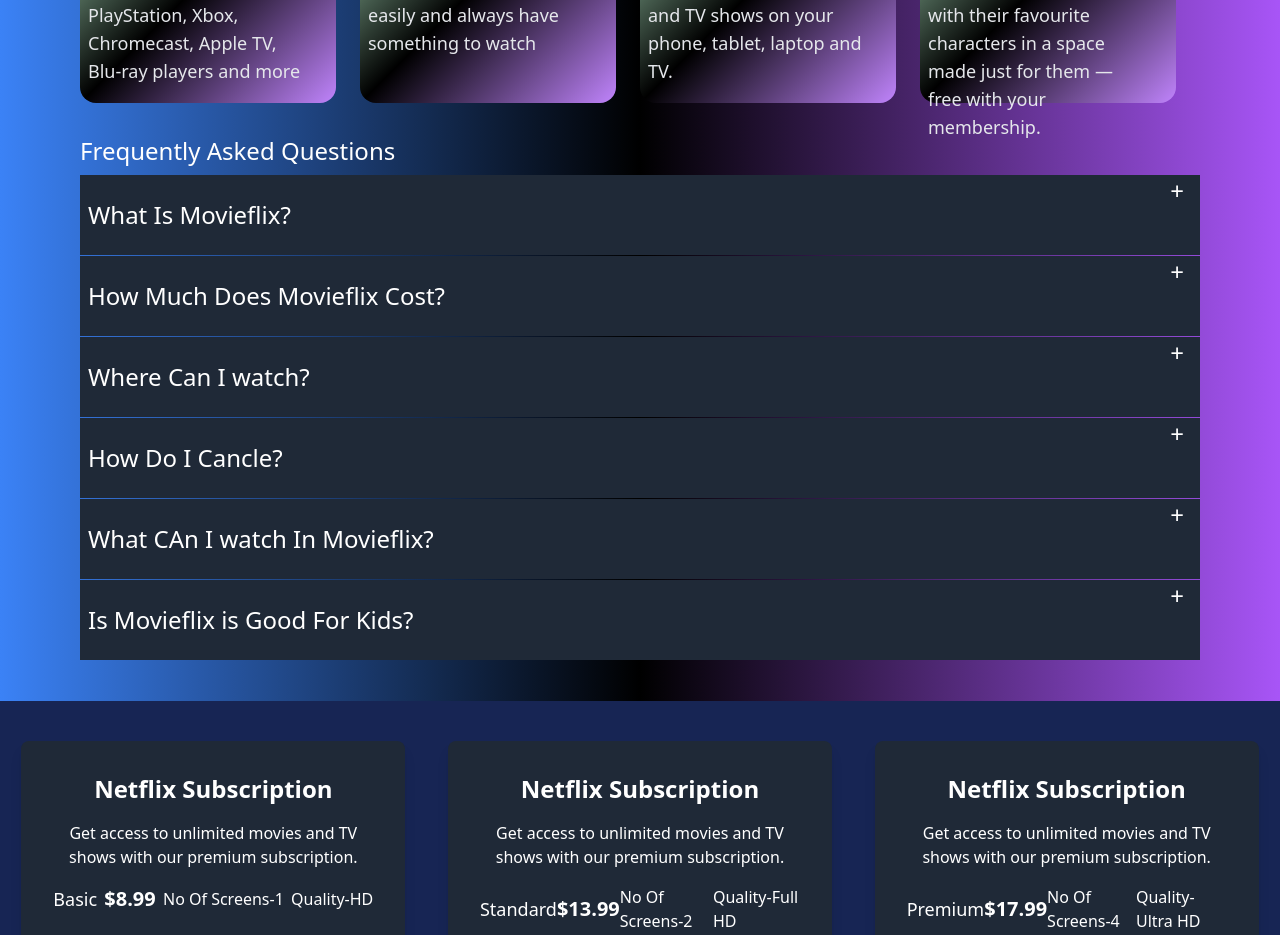
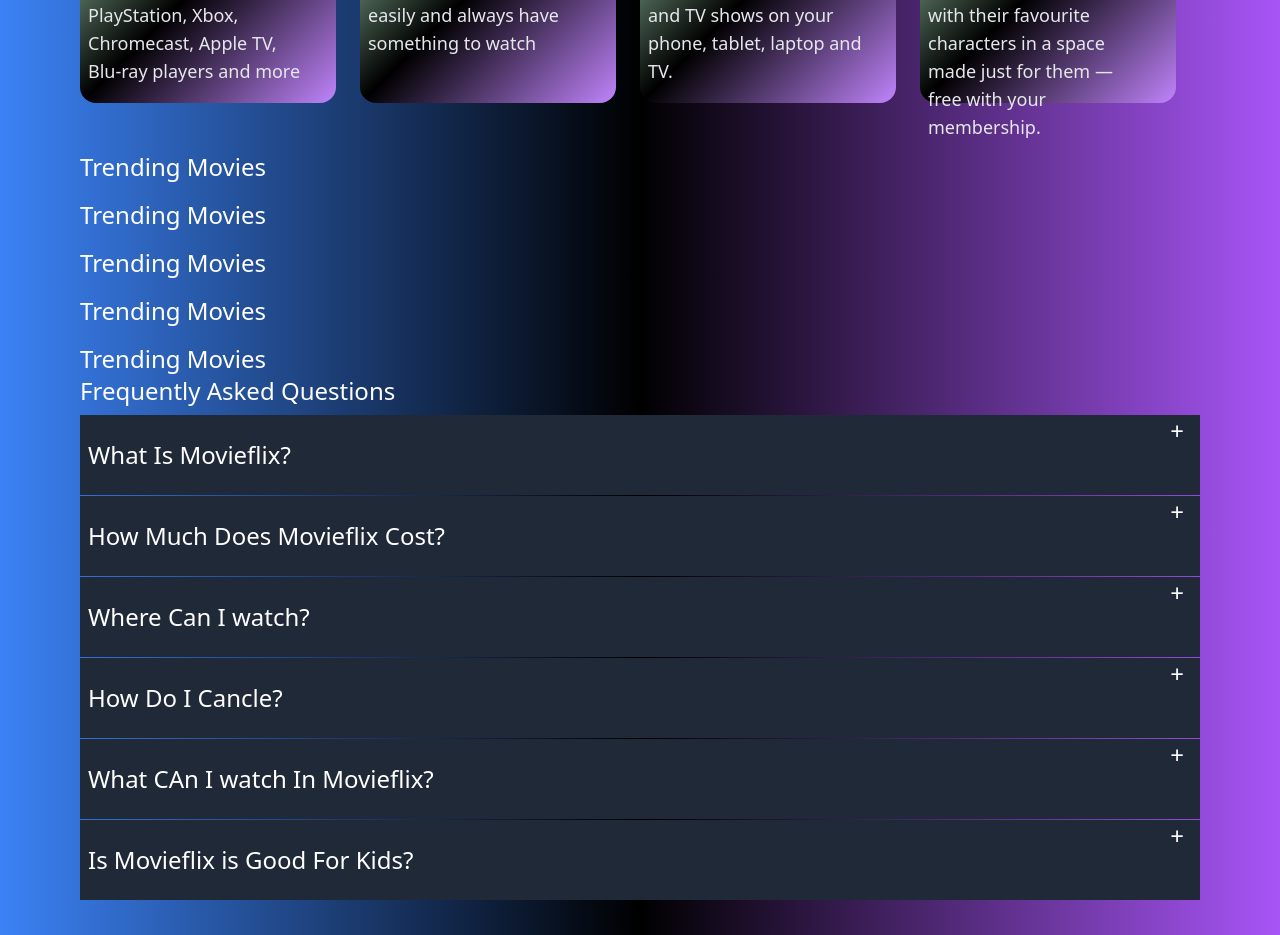
Before and after one commit to GudariVenkaiahKasani/ottplatform, a React (Create React App) app: page / in a window 1280 px wide. Shown: the part 5821-6756 px from the top of the page. Built offline with nearby package versions, Linux system fonts and the light colour scheme.

Commit message:
Update Body0.js

```diff
--- a/src/components/Body0.js
+++ b/src/components/Body0.js
@@ -17,6 +17,24 @@
       <div className="flex flex-row px-20 py-8">
         <Cards />
       </div>
+    <div className="pl-20 text-exrabold text-white text-2xl pt-4">
+        Trending Movies
+      </div>
+    <div className="pl-20 text-exrabold text-white text-2xl pt-4">
+        Trending Movies
+      </div>
+    <div className="pl-20 text-exrabold text-white text-2xl pt-4">
+        Trending Movies
+      </div>
+    <div className="pl-20 text-exrabold text-white text-2xl pt-4">
+        Trending Movies
+      </div>
+    <div className="pl-20 text-exrabold text-white text-2xl pt-4">
+        Trending Movies
+      </div>
+
+
+
       <div className="sm:px-8 md:px-10 lg:px-20">
         <Accordion data={mockData.questions} openMultiple={true} />
       </div>
```
